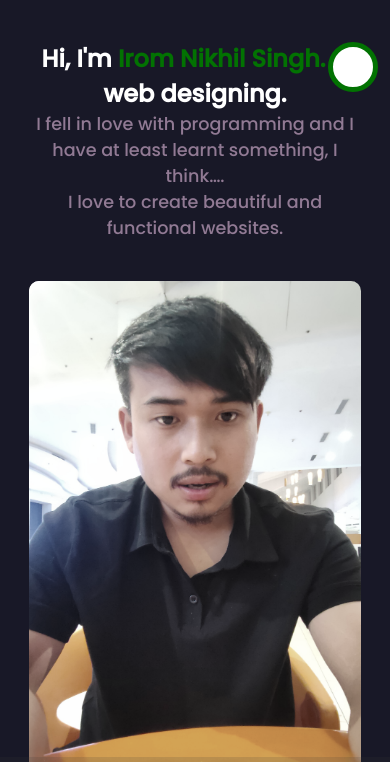
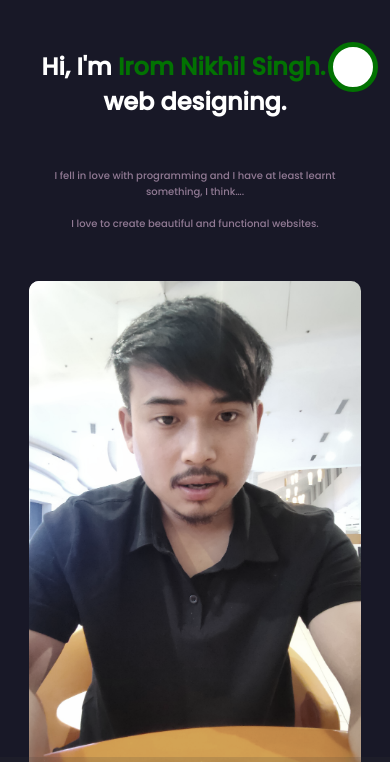
Before and after one commit to 99nikhil/Portfolio, a website built with Parcel: page index.html in a window 390 px wide. Shown: the top 762 px of the page. Built offline with nearby package versions, Linux system fonts and the light colour scheme.

Commit message:
Changing Font

```diff
--- a/index.html
+++ b/index.html
@@ -30,7 +30,7 @@
             Hi, I'm <span>Irom Nikhil Singh.</span> A web designing.
           </h1>
           <p>
-            I fell in love with programming and I have at least learnt something, I think…. <br> I love to create beautiful and functional
+            I fell in love with programming and I have at least learnt something, I think…. <br><br> I love to create beautiful and functional
             websites.
           </p>
         </div>
--- a/style/style.css
+++ b/style/style.css
@@ -673,9 +673,13 @@
   .timeline-item .timeline-logo {
     margin-left: 10px;
   }
+  .right-header {
+    justify-content: space-evenly;
+  }
   .timeline-title h4,
-  .timeline-title span {
-    font-size: xx-small;
+  .timeline-title span,
+  .right-header p {
+    font-size: x-small;
   }
   .timeline-logo {
     height: 30px;
```
